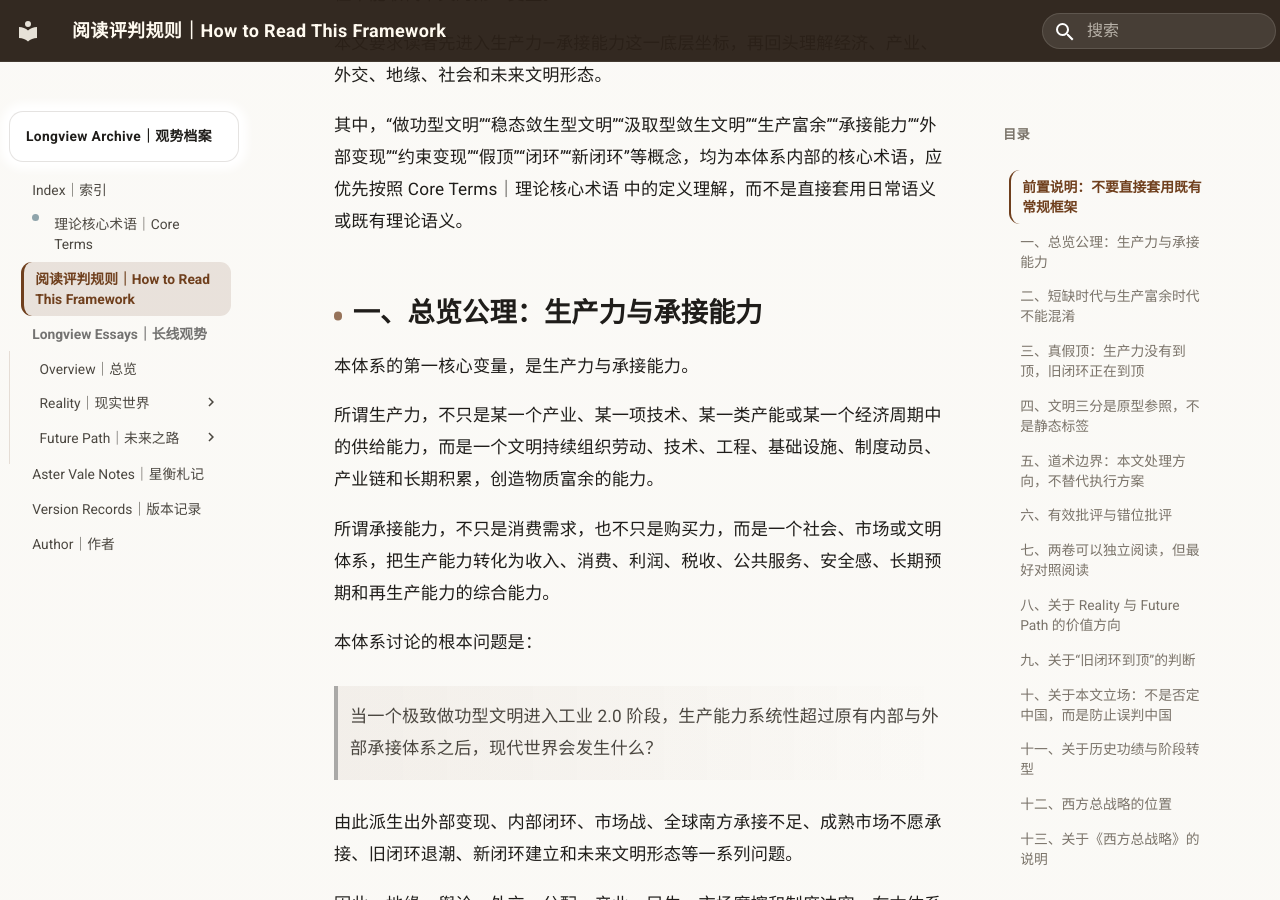
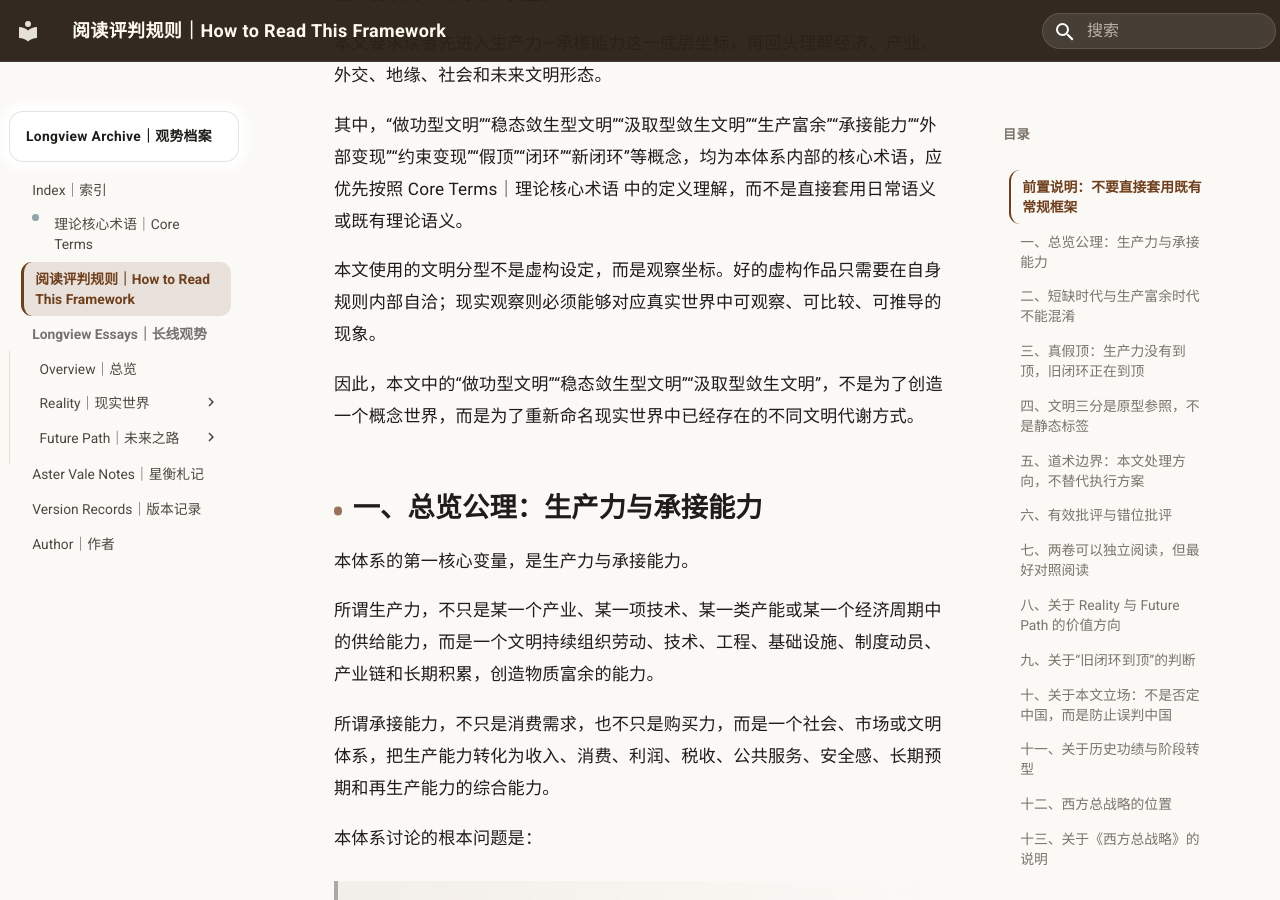
Before and after one commit to guanshi1688/longview-archive, an MkDocs documentation site: the page built from docs/essays/reading-rules.md, in a window 1280 px wide and 900 px high, scrolled down 1648 px. Built offline with MkDocs 1.6.1 and Material for MkDocs 9.7.7, drawn with Linux system fonts in a browser that asks for light colours.

Commit message:
Update reading-rules.md

```diff
--- a/docs/essays/reading-rules.md
+++ b/docs/essays/reading-rules.md
@@ -39,6 +39,10 @@
 本文要求读者先进入生产力—承接能力这一底层坐标，再回头理解经济、产业、外交、地缘、社会和未来文明形态。
 
 其中，“做功型文明”“稳态敛生型文明”“汲取型敛生文明”“生产富余”“承接能力”“外部变现”“约束变现”“假顶”“闭环”“新闭环”等概念，均为本体系内部的核心术语，应优先按照 Core Terms｜理论核心术语 中的定义理解，而不是直接套用日常语义或既有理论语义。
+
+本文使用的文明分型不是虚构设定，而是观察坐标。好的虚构作品只需要在自身规则内部自洽；现实观察则必须能够对应真实世界中可观察、可比较、可推导的现象。
+
+因此，本文中的“做功型文明”“稳态敛生型文明”“汲取型敛生文明”，不是为了创造一个概念世界，而是为了重新命名现实世界中已经存在的不同文明代谢方式。
 
 ## 一、总览公理：生产力与承接能力
 
```
